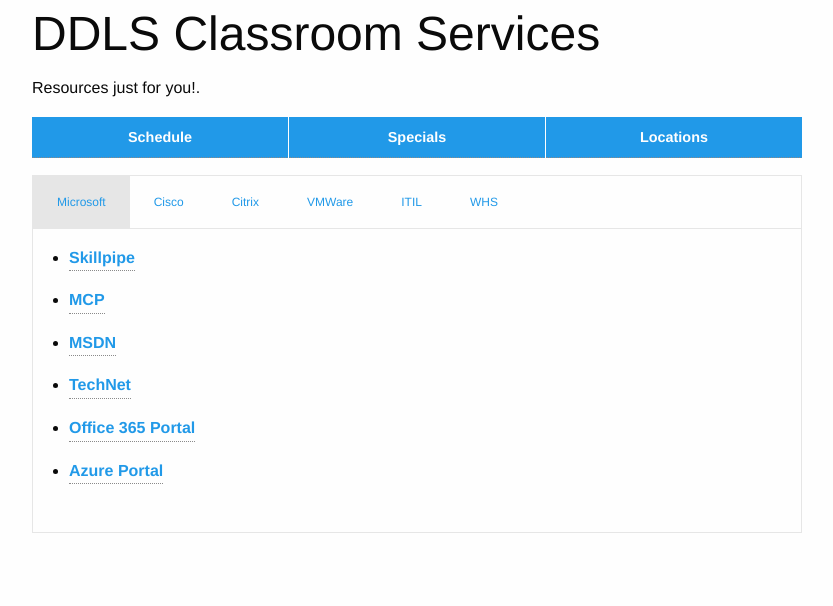
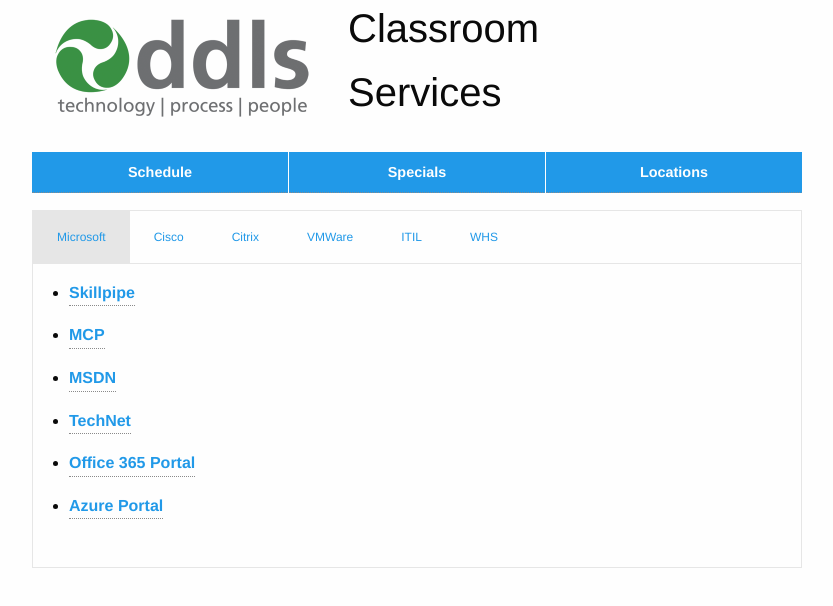
Before and after one commit to DDLSTraining/ClassroomServices, a website: page index.html in a window 1280 px wide. Shown: the whole page, without its empty margins (223-1056 px from the left). Drawn offline with Linux system fonts and the light colour scheme.

Commit message:
Added 300px image

```diff
--- a/index.html
+++ b/index.html
@@ -13,8 +13,17 @@
       <div class="large-2 columns">&nbsp</div>
       <div class="large-8 columns">
         <header>
-          <h1 class="header">DDLS Classroom Services</h1>
-          <p class="header">Resources just for you!.</p>
+          <div class="media-object">
+            <div class="media-object-section">
+              <div class="">
+                <img src="images/ddls-logo-300.png">
+              </div>
+            </div>
+            <div class="media-object-section">
+              <h2 class="header">Classroom</h1>
+              <h2 class="header">Services</h1>
+            </div>
+          </div>
         </header>
 
         <div class="cs-common-container expanded button-group">
@@ -70,6 +79,7 @@
               </ul>
             </div>
             <div class="tabs-panel" id="whs-tab">
+              <p>Workplace Health and Safety Information</p>
               <ul>
                 <li v-for="linkwhs in resources.whs.links">
                   <a :href=linkwhs.url><p data-tooltip data-disable-hover='false' class='has-tip' :title=linkwhs.description>{{linkwhs.name}}</p></a>
```
Also changed, not shown: images/ddls-logo-300.png (added).
